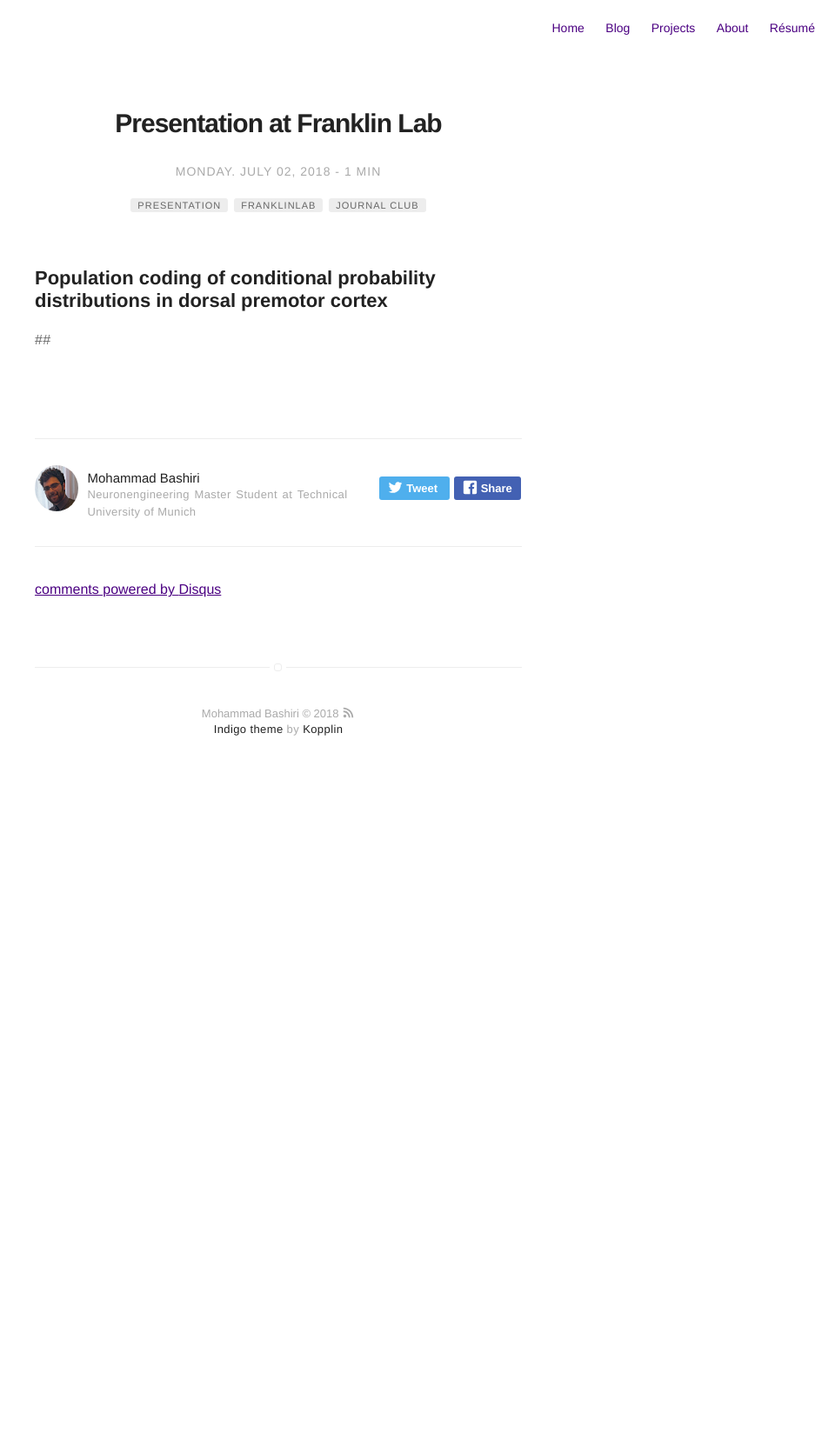
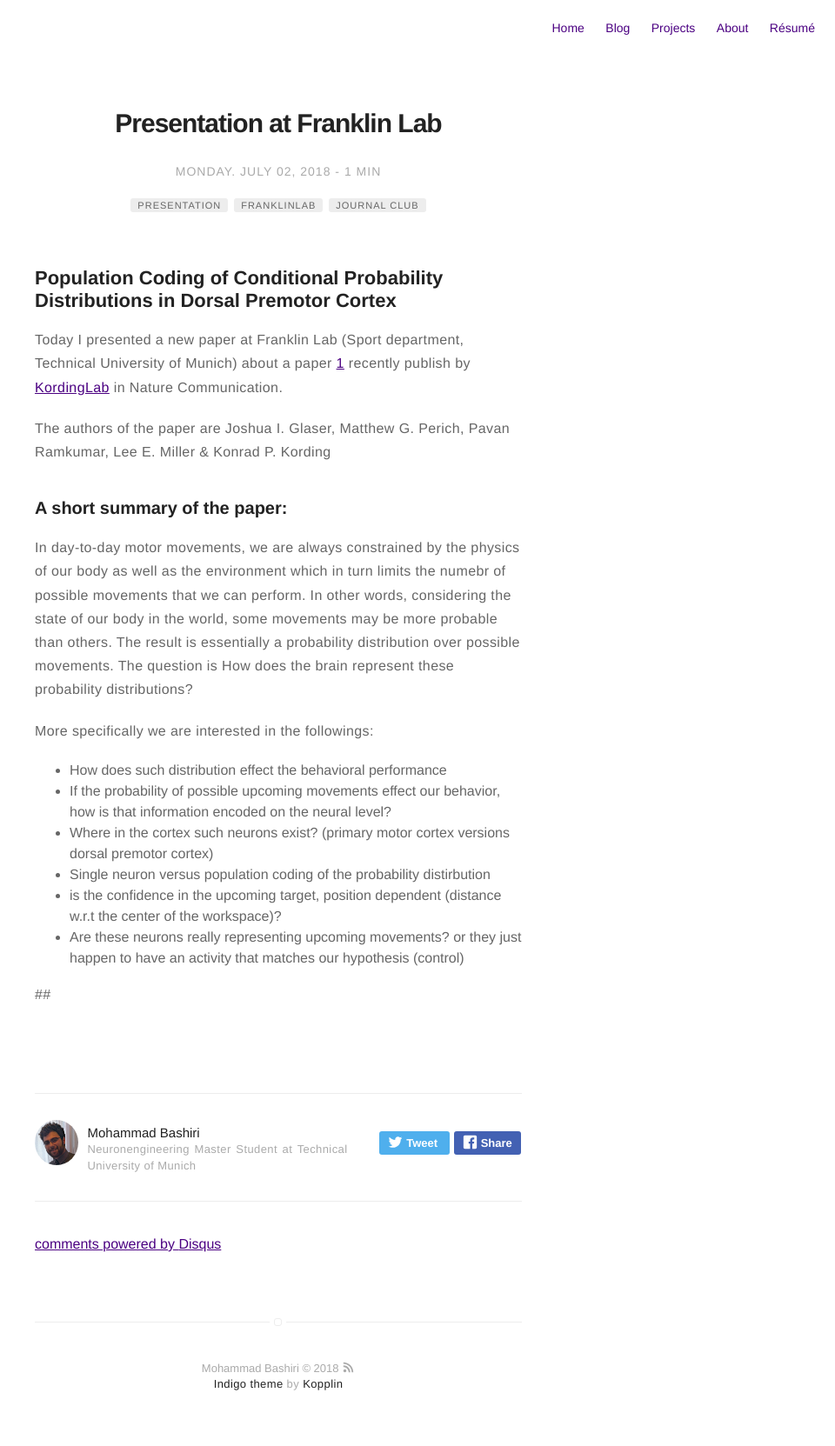
Before and after one commit to mohammadbashiri/mohammadbashiri.github.io-old, a Jekyll site: the page built from _posts/2018-07-02-Presentation at FranklinLab.markdown, in a window 1280 px wide. Shown: the whole page at 87% size, without its empty margins (320-1280 px from the left). Built offline with Jekyll 4.4.1, drawn with Linux system fonts in a browser that asks for light colours; comment, search, counter and statistics services are not loaded; before the commit the page ends 911 px from its top, so only the background shows below that.

Commit message:
added some text to the presentation blog post

```diff
--- a/_posts/2018-07-02-Presentation at FranklinLab.markdown
+++ b/_posts/2018-07-02-Presentation at FranklinLab.markdown
@@ -10,7 +10,29 @@ category: blog
 author: mohammadbashiri
 ---
 
-## Population coding of conditional probability distributions in dorsal premotor cortex
+## Population Coding of Conditional Probability Distributions in Dorsal Premotor Cortex
+
+Today I presented a new paper at Franklin Lab (Sport department, Technical University of Munich) about a paper [1] recently publish by <a href="http://kordinglab.com/">KordingLab</a> in Nature Communication.
+
+The authors of the paper are Joshua I. Glaser, Matthew G. Perich, Pavan Ramkumar, Lee E. Miller & Konrad P. Kording
+
+### A short summary of the paper:
+
+In day-to-day motor movements, we are always constrained by the physics of our body as well as the environment which in turn limits the numebr of possible movements that we can perform. In other words, considering the state of our body in the world, some movements may be more probable than others. The result is essentially a probability distribution over possible movements. The question is How does the brain represent these probability distributions?
+
+More specifically we are interested in the followings:
+
+- How does such distribution effect the behavioral performance
+- If the probability of possible upcoming movements effect our behavior, how is that information encoded on the neural level?
+- Where in the cortex such neurons exist? (primary motor cortex versions dorsal premotor cortex)
+- Single neuron versus population coding of the probability distirbution
+- is the confidence in the upcoming target, position dependent (distance w.r.t the center of the workspace)?
+- Are these neurons really representing upcoming movements? or they just happen to have an activity that matches our hypothesis (control)
 
 
+
+
+
+[1]: https://www.nature.com/articles/s41467-018-04062-6
+
 ##
```
